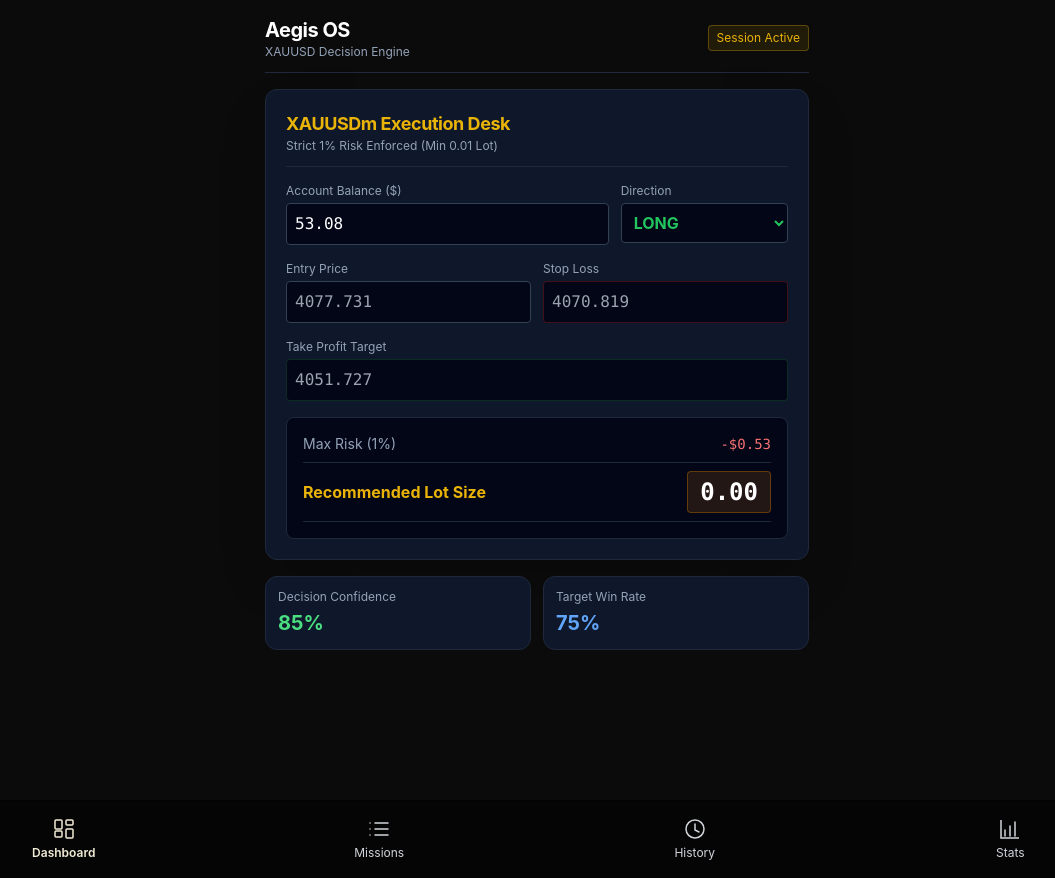
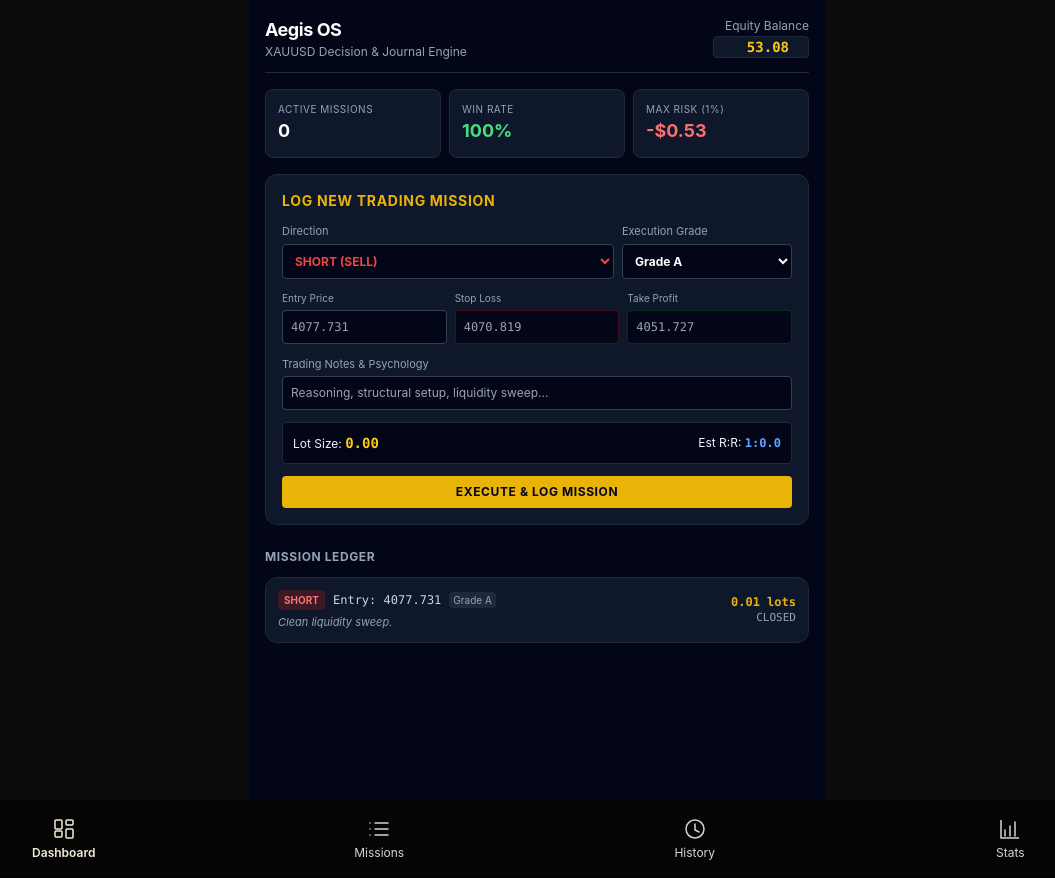
Before and after one commit to Burningleads/aegis-command-center, a React (Vite) app: page / in a window 1280 px wide. Shown: the whole page, without its empty margins (103-1158 px from the left). Built offline with nearby package versions, Linux system fonts and the light colour scheme.

Commit message:
Added persistent mission journaling

```diff
--- a/src/pages/Dashboard.tsx
+++ b/src/pages/Dashboard.tsx
@@ -1,47 +1,219 @@
-import React, { useState } from 'react';
-import RiskManager from '../components/RiskManager';
+import React, { useState, useEffect } from 'react';
 
-const Dashboard: React.FC = () => {
-  const [metrics] = useState({
-    todaysRisk: '$0.53',
-    openMissions: '1 Active',
-    todaysConfidence: '85%',
-    currentSession: 'London/NY',
-    currentStreak: '3 Wins',
-    winRate: '75%'
+export default function Dashboard() {
+  // Persistent state for account equity and trade journal history
+  const [balance, setBalance] = useState(() => Number(localStorage.getItem('aegis_balance')) || 53.08);
+  const [missions, setMissions] = useState(() => {
+    const saved = localStorage.getItem('aegis_missions');
+    return saved ? JSON.parse(saved) : [
+      { id: 1, type: 'SHORT', entry: 4077.731, sl: 4070.819, tp: 4051.727, lot: 0.01, pnl: 53.08, status: 'CLOSED', grade: 'A', note: 'Clean liquidity sweep.' }
+    ];
   });
 
+  // Form input states for logging a new mission
+  const [entry, setEntry] = useState('');
+  const [stopLoss, setStopLoss] = useState('');
+  const [takeProfit, setTakeProfit] = useState('');
+  const [tradeType, setTradeType] = useState('SHORT');
+  const [note, setNote] = useState('');
+  const [grade, setGrade] = useState('A');
+
+  useEffect(() => {
+    localStorage.setItem('aegis_balance', balance.toString());
+    localStorage.setItem('aegis_missions', JSON.stringify(missions));
+  }, [balance, missions]);
+
+  // Risk Math Calculations (Strict 1% rule for XAUUSDm 3-decimal)
+  const riskAmount = balance * 0.01;
+  let pointDistance = 0;
+  let lotSize = 0;
+  let rrRatio = 0;
+
+  if (entry && stopLoss && Number(entry) !== Number(stopLoss)) {
+    pointDistance = Math.abs(Number(entry) - Number(stopLoss));
+    const riskPerStandardLot = pointDistance * 100;
+    if (riskPerStandardLot > 0) {
+      lotSize = Math.max(0.01, Number((riskAmount / riskPerStandardLot).toFixed(2)));
+    }
+  }
+
+  if (entry && stopLoss && takeProfit) {
+    const profitDiff = Math.abs(Number(takeProfit) - Number(entry));
+    if (pointDistance > 0) rrRatio = Number((profitDiff / pointDistance).toFixed(2));
+  }
+
+  // Handle logging the mission into the journal ledger
+  const handleLogMission = (e: React.FormEvent) => {
+    e.preventDefault();
+    if (!entry || !stopLoss) return;
+
+    const newMission = {
+      id: Date.now(),
+      type: tradeType,
+      entry: Number(entry),
+      sl: Number(stopLoss),
+      tp: Number(takeProfit || 0),
+      lot: lotSize,
+      pnl: 0, // Active or pending PnL
+      status: 'OPEN',
+      grade: grade,
+      note: note || 'Rule-compliant setup'
+    };
+
+    setMissions([newMission, ...missions]);
+    // Reset form fields
+    setEntry('');
+    setStopLoss('');
+    setTakeProfit('');
+    setNote('');
+  };
+
+  // Calculate Win Rate & Metrics dynamically
+  const closedTrades = missions.filter((m: any) => m.status === 'CLOSED');
+  const winCount = closedTrades.filter((m: any) => m.pnl > 0).length;
+  const winRate = closedTrades.length > 0 ? Math.round((winCount / closedTrades.length) * 100) : 100;
+
   return (
-    <div className="min-h-screen pb-28 px-4 space-y-4 pt-4 max-w-xl mx-auto font-sans text-white">
+    <div className="min-h-screen bg-slate-950 text-slate-100 pb-32 px-4 pt-4 max-w-xl mx-auto font-sans">
 
-      {/* Header Branding */}
-      <div className="flex justify-between items-center border-b border-slate-800 pb-3">
+      {/* Top Branding Header */}
+      <div className="flex justify-between items-center border-b border-slate-800 pb-3 mb-4">
         <div>
-          <h1 className="text-xl font-bold tracking-tight text-white">Aegis OS</h1>
-          <p className="text-xs text-slate-400">XAUUSD Decision Engine</p>
+          <h1 className="text-lg font-bold tracking-tight text-white">Aegis OS</h1>
+          <p className="text-xs text-slate-400">XAUUSD Decision & Journal Engine</p>
         </div>
-        <span className="text-xs bg-yellow-500/10 text-yellow-500 border border-yellow-500/30 px-2 py-1 rounded">
-          Session Active
-        </span>
+        <div className="text-right">
+          <div className="text-xs text-slate-400">Equity Balance</div>
+          <input
+            type="number"
+            value={balance}
+            onChange={(e) => setBalance(Number(e.target.value))}
+            className="bg-slate-900 text-yellow-400 font-mono text-sm font-bold w-24 text-right border border-slate-800 rounded px-1 outline-none focus:border-yellow-500"
+          />
+        </div>
       </div>
 
-      {/* Primary Execution Desk */}
-      <RiskManager />
+      {/* Quick Stats Grid */}
+      <div className="grid grid-cols-3 gap-2 mb-4">
+        <div className="bg-slate-900 p-3 rounded-lg border border-slate-800">
+          <div className="text-[10px] text-slate-400 uppercase tracking-wider">Active Missions</div>
+          <div className="text-lg font-bold text-white">{missions.filter((m: any) => m.status === 'OPEN').length}</div>
+        </div>
+        <div className="bg-slate-900 p-3 rounded-lg border border-slate-800">
+          <div className="text-[10px] text-slate-400 uppercase tracking-wider">Win Rate</div>
+          <div className="text-lg font-bold text-green-400">{winRate}%</div>
+        </div>
+        <div className="bg-slate-900 p-3 rounded-lg border border-slate-800">
+          <div className="text-[10px] text-slate-400 uppercase tracking-wider">Max Risk (1%)</div>
+          <div className="text-lg font-bold text-red-400">-${riskAmount.toFixed(2)}</div>
+        </div>
+      </div>
 
-      {/* Decision Analytics Grid */}
-      <section className="grid grid-cols-2 gap-3">
-        <div className="bg-slate-900 p-3 rounded-xl border border-slate-800">
-          <div className="text-xs text-slate-400">Decision Confidence</div>
-          <div className="text-xl font-bold text-green-400 mt-1">{metrics.todaysConfidence}</div>
+      {/* Mission Execution & Logging Form */}
+      <form onSubmit={handleLogMission} className="bg-slate-900 p-4 rounded-xl border border-slate-800 space-y-3 mb-6">
+        <h2 className="text-sm font-bold text-yellow-500 uppercase tracking-wider">Log New Trading Mission</h2>
+
+        <div className="flex gap-2">
+          <div className="flex-1">
+            <label className="block text-[11px] text-slate-400 mb-1">Direction</label>
+            <select
+              value={tradeType}
+              onChange={(e) => setTradeType(e.target.value)}
+              className={`w-full bg-slate-950 border border-slate-700 rounded p-2 text-xs font-bold outline-none ${tradeType === 'LONG' ? 'text-green-500' : 'text-red-500'}`}
+            >
+              <option value="LONG">LONG (BUY)</option>
+              <option value="SHORT">SHORT (SELL)</option>
+            </select>
+          </div>
+          <div className="w-1/3">
+            <label className="block text-[11px] text-slate-400 mb-1">Execution Grade</label>
+            <select
+              value={grade}
+              onChange={(e) => setGrade(e.target.value)}
+              className="w-full bg-slate-950 border border-slate-700 rounded p-2 text-xs text-white font-bold outline-none"
+            >
+              <option value="A">Grade A</option>
+              <option value="B">Grade B</option>
+              <option value="C">Grade C</option>
+            </select>
+          </div>
         </div>
-        <div className="bg-slate-900 p-3 rounded-xl border border-slate-800">
-          <div className="text-xs text-slate-400">Target Win Rate</div>
-          <div className="text-xl font-bold text-blue-400 mt-1">{metrics.winRate}</div>
+
+        <div className="grid grid-cols-3 gap-2">
+          <div>
+            <label className="block text-[10px] text-slate-400 mb-1">Entry Price</label>
+            <input
+              type="number" step="0.001" placeholder="4077.731" value={entry} onChange={(e) => setEntry(e.target.value)}
+              className="w-full bg-slate-950 border border-slate-700 rounded p-2 text-xs font-mono text-white outline-none focus:border-yellow-500"
+            />
+          </div>
+          <div>
+            <label className="block text-[10px] text-slate-400 mb-1">Stop Loss</label>
+            <input
+              type="number" step="0.001" placeholder="4070.819" value={stopLoss} onChange={(e) => setStopLoss(e.target.value)}
+              className="w-full bg-slate-950 border border-red-900/50 rounded p-2 text-xs font-mono text-white outline-none"
+            />
+          </div>
+          <div>
+            <label className="block text-[10px] text-slate-400 mb-1">Take Profit</label>
+            <input
+              type="number" step="0.001" placeholder="4051.727" value={takeProfit} onChange={(e) => setTakeProfit(e.target.value)}
+              className="w-full bg-slate-950 border border-green-900/50 rounded p-2 text-xs font-mono text-white outline-none"
+            />
+          </div>
         </div>
-      </section>
+
+        <div>
+          <label className="block text-[11px] text-slate-400 mb-1">Trading Notes & Psychology</label>
+          <input
+            type="text" placeholder="Reasoning, structural setup, liquidity sweep..." value={note} onChange={(e) => setNote(e.target.value)}
+            className="w-full bg-slate-950 border border-slate-700 rounded p-2 text-xs text-white outline-none"
+          />
+        </div>
+
+        {/* Dynamic Calculator Output inside Form */}
+        <div className="flex justify-between items-center bg-slate-950 p-2.5 rounded border border-slate-800 text-xs">
+          <div>Lot Size: <span className="text-yellow-400 font-mono font-bold text-sm">{lotSize > 0 ? lotSize : '0.00'}</span></div>
+          <div>Est R:R: <span className="text-blue-400 font-mono font-bold">1:{rrRatio > 0 ? rrRatio : '0.0'}</span></div>
+        </div>
+
+        <button
+          type="submit"
+          className="w-full bg-yellow-500 hover:bg-yellow-400 text-slate-950 font-bold py-2 rounded text-xs tracking-wider uppercase transition-all"
+        >
+          Execute & Log Mission
+        </button>
+      </form>
+
+      {/* Mission History / Journal Feed */}
+      <div className="space-y-3">
+        <h3 className="text-xs font-bold text-slate-400 uppercase tracking-wider">Mission Ledger</h3>
+        {missions.length === 0 ? (
+          <div className="text-center text-xs text-slate-500 py-6 bg-slate-900/50 rounded-xl border border-slate-800">
+            No missions recorded yet. Log your first setup above.
+          </div>
+        ) : (
+          missions.map((m: any) => (
+            <div key={m.id} className="bg-slate-900 p-3 rounded-xl border border-slate-800 flex justify-between items-center text-xs">
+              <div>
+                <div className="flex items-center gap-2">
+                  <span className={`font-bold px-1.5 py-0.5 rounded text-[10px] ${m.type === 'LONG' ? 'bg-green-900/40 text-green-400' : 'bg-red-900/40 text-red-400'}`}>
+                    {m.type}
+                  </span>
+                  <span className="font-mono text-slate-300">Entry: {m.entry}</span>
+                  <span className="text-[10px] bg-slate-800 px-1 rounded text-slate-400">Grade {m.grade}</span>
+                </div>
+                <div className="text-[11px] text-slate-400 mt-1 italic">{m.note}</div>
+              </div>
+              <div className="text-right font-mono">
+                <div className="text-yellow-500 font-bold">{m.lot} lots</div>
+                <div className={`text-[11px] ${m.status === 'OPEN' ? 'text-blue-400' : 'text-slate-400'}`}>{m.status}</div>
+              </div>
+            </div>
+          ))
+        )}
+      </div>
 
     </div>
   );
-};
-
-export default Dashboard;
+}
```
